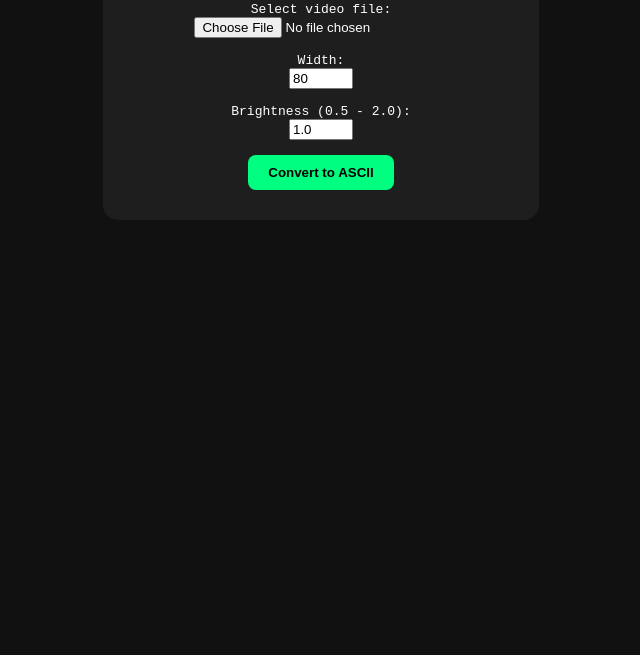
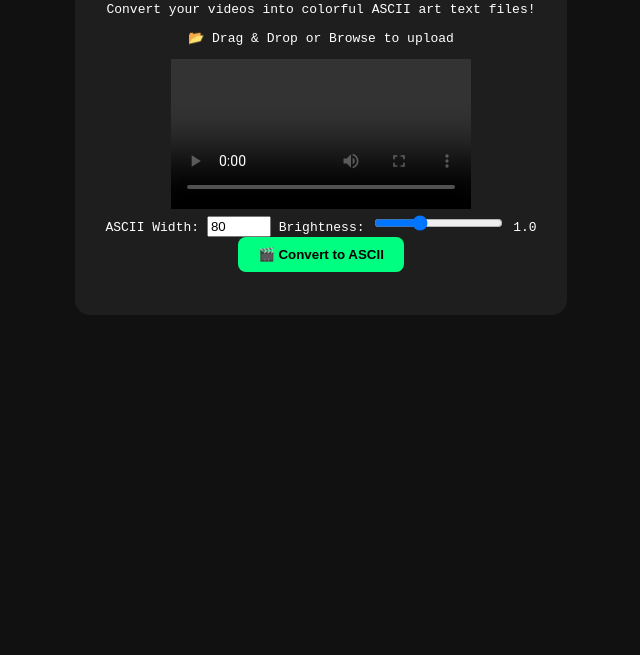
Before and after one commit to Shanmukhcr7/Ascii-Video-frontend, a plain HTML site: page index.html in a window 1280 px wide. Shown: the part 145-800 px from the top of the page, without its empty margins (319-959 px from the left). Drawn offline with Linux system fonts and the light colour scheme.

Commit message:
Update index.html

```diff
--- a/index.html
+++ b/index.html
@@ -1,24 +1,41 @@
 <!DOCTYPE html>
 <html lang="en">
 <head>
-  <meta charset="UTF-8">
-  <title>🎨 ASCII Video Converter</title>
-  <link rel="stylesheet" href="style.css">
+  <meta charset="UTF-8" />
+  <meta name="viewport" content="width=device-width, initial-scale=1.0" />
+  <title>🎞️ ASCII Video Converter</title>
+  <link rel="stylesheet" href="style.css" />
 </head>
 <body>
   <div class="container">
-    <h1>🎞️ ASCII Video Converter</h1>
-    <form id="uploadForm">
-      <label>Select video file:</label><br>
-      <input type="file" id="videoInput" accept="video/*" required><br><br>
-      <label>Width:</label><br>
-      <input type="number" id="widthInput" value="80" min="40" max="160"><br><br>
-      <label>Brightness (0.5 - 2.0):</label><br>
-      <input type="number" id="brightnessInput" value="1.0" step="0.1" min="0.5" max="2"><br><br>
-      <button type="submit">Convert to ASCII</button>
-    </form>
-    <div id="status"></div>
+    <h1>🎨 ASCII Video Converter</h1>
+    <p class="subtitle">Convert your videos into colorful ASCII art text files!</p>
+
+    <div class="upload-area" id="upload-area">
+      <p>📂 Drag & Drop or <span id="browse">Browse</span> to upload</p>
+      <input type="file" id="videoInput" accept="video/*" hidden />
+      <video id="preview" controls></video>
+    </div>
+
+    <div class="controls">
+      <label>ASCII Width:</label>
+      <input type="number" id="width" min="40" max="200" value="80" />
+
+      <label>Brightness:</label>
+      <input type="range" id="brightness" min="0.5" max="2.0" value="1.0" step="0.1" />
+      <span id="brightness-value">1.0</span>
+    </div>
+
+    <button id="convertBtn">🎬 Convert to ASCII</button>
+
+    <div class="progress">
+      <div id="progress-bar"></div>
+    </div>
+    <p id="progress-text"></p>
+
+    <p id="status"></p>
   </div>
+
   <script src="script.js"></script>
 </body>
 </html>
```
